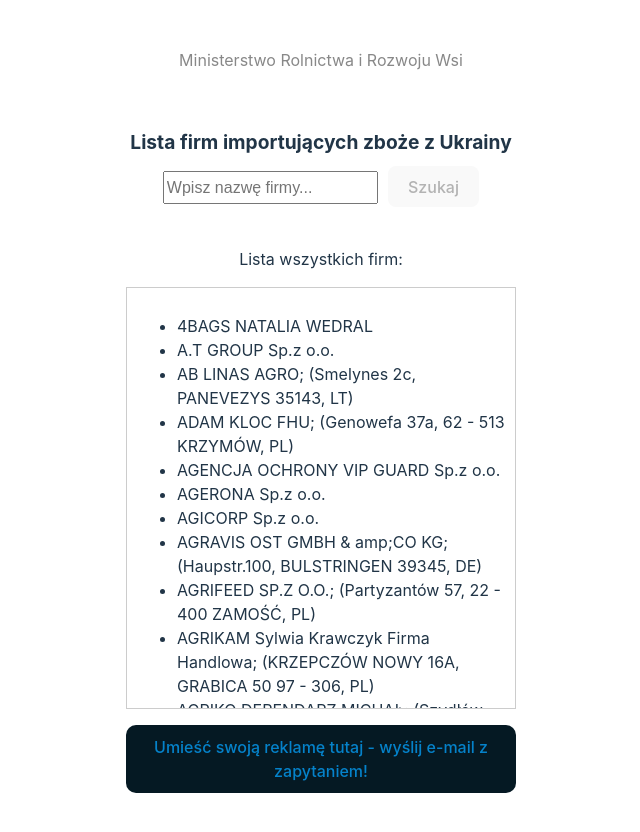
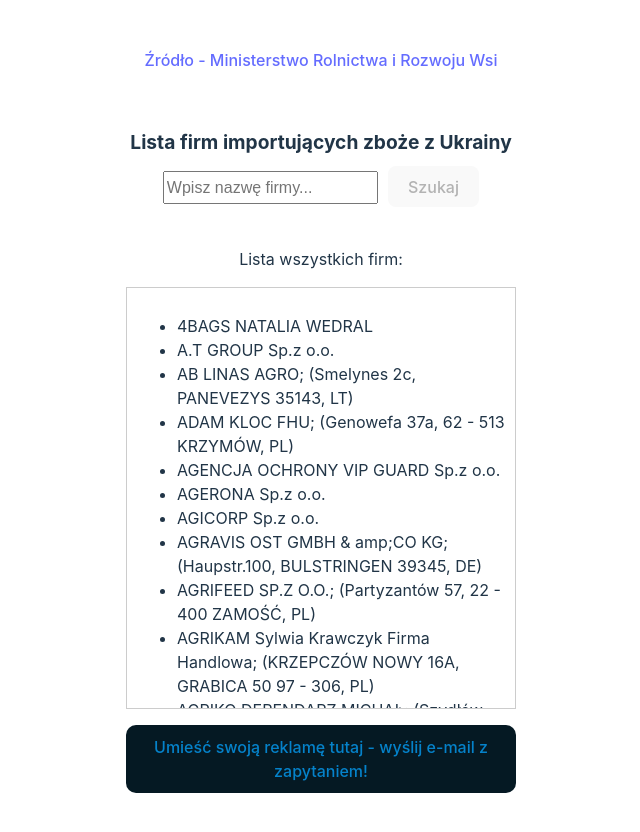
Before and after one commit to gines18/Ukraina, a React (Vite) app: page / in a window 1280 px wide. Shown: the top 832 px of the page, without its empty margins (319-959 px from the left). Built offline with nearby package versions, Linux system fonts and the light colour scheme.

Commit message:
update company list

```diff
--- a/src/App.jsx
+++ b/src/App.jsx
@@ -22,8 +22,10 @@
         <a
           href="https://www.gov.pl/web/rolnictwo/lista-firm-importujacych-zboze-z-ukrainy"
           target="_blank"
-        ></a>
-        Ministerstwo Rolnictwa i Rozwoju Wsi
+        >
+          {" "}
+          Źródło - Ministerstwo Rolnictwa i Rozwoju Wsi
+        </a>
       </p>
       <SearchCompany />
       <Contact />
--- a/src/Data.jsx
+++ b/src/Data.jsx
@@ -161,7 +161,6 @@
   "IMA UL.KATOWICKA 79A / 101 61 - 131 POZNAŃ; (Polna 21, 62 -095 MUROWANA GOŚLINA, PL)",
   "INFAVOR Sp.z o.o.",
   "INGLIA SP.ZO.O.; (Okopowa 8, 20-022 LUBLIN, PL)",
-  "INT DARIUSZ KOTARA; (Mickiewicza 6 / 21, 28 - 200 STASZÓW, PL)",
   "INTERMARKET Sp.z o.o.",
   "INTERNATIONAL LOGISTIC SP.Z O.O.; (Konopnica 97a, 21-030 MOTYCZ, PL)",
   "Jacek Karp Firma Handlowo Usługowa KARP",
@@ -227,7 +226,6 @@
   "Nano TechPL sp.zo.o. 41 - 500 Chorzów, Konopnickiej 6 / 7",
   "Natalia Walczyk Firma Handlowo - Usługowa",
   "New Products Sp z O.O.; (1000 Lecia Państwa Polskiego 10a / 107, 15 - 111 Białystok, PL)",
-  "NIETEN SERWIS CELNY SPÓŁKA z OGRANICZONĄ ODPOWIEDZIALNOŚCIĄ Sp.K.ODDZIAŁ TERENOWY KORCZOWA; (Przejście Graniczne W Korczowej, 37 - 550 RADYMNO, PL)",
   "NODIA Sp.z o.o.; (Dowborczyków 30 / 34, 90 -019 Łódz, PL)",
   "O.P.TRADE SP.Z.O.O.; (Przemysłowa 5, 35 - 105 RZESZÓW, PL)",
   "Och Bont Sp.z o.o.",
@@ -285,7 +283,6 @@
   "SMATFOOD Sp.0.0; (Ul.szkolna 12a, 59 - 160 RADWANICE, PL)",
   "Soufflet Negoce",
   "SPORT - FISHING WERONIKA BUKOJEMSKA; (Sierakowskiego 10 / 1, 37 - 700 PRZEMYŚL, PL)",
-  "Spółdzielnia Pracy Handlowo - Produkcyjna 'Samopomoc Chłopska Pług' Mieszalnia Pasz; (Towarowa 4, 36 - 100 KOLBUSZOWA, PL)",
   "STACJA LHS MAGELIT Sp.z o.o.; (Knapy 190, 39 - 450 Wola Baranowska, PL)",
   "STREET RETAIL SP.Z O.O.; (PRZEMYSŁOWA 9B, KNURÓW 44 - 190, PL)",
   "SUN OIL SP.Z O.O.; (AL.MICKIEWICZA ADAMA 59, KRAKÓW 31 - 120, PL)",
```
